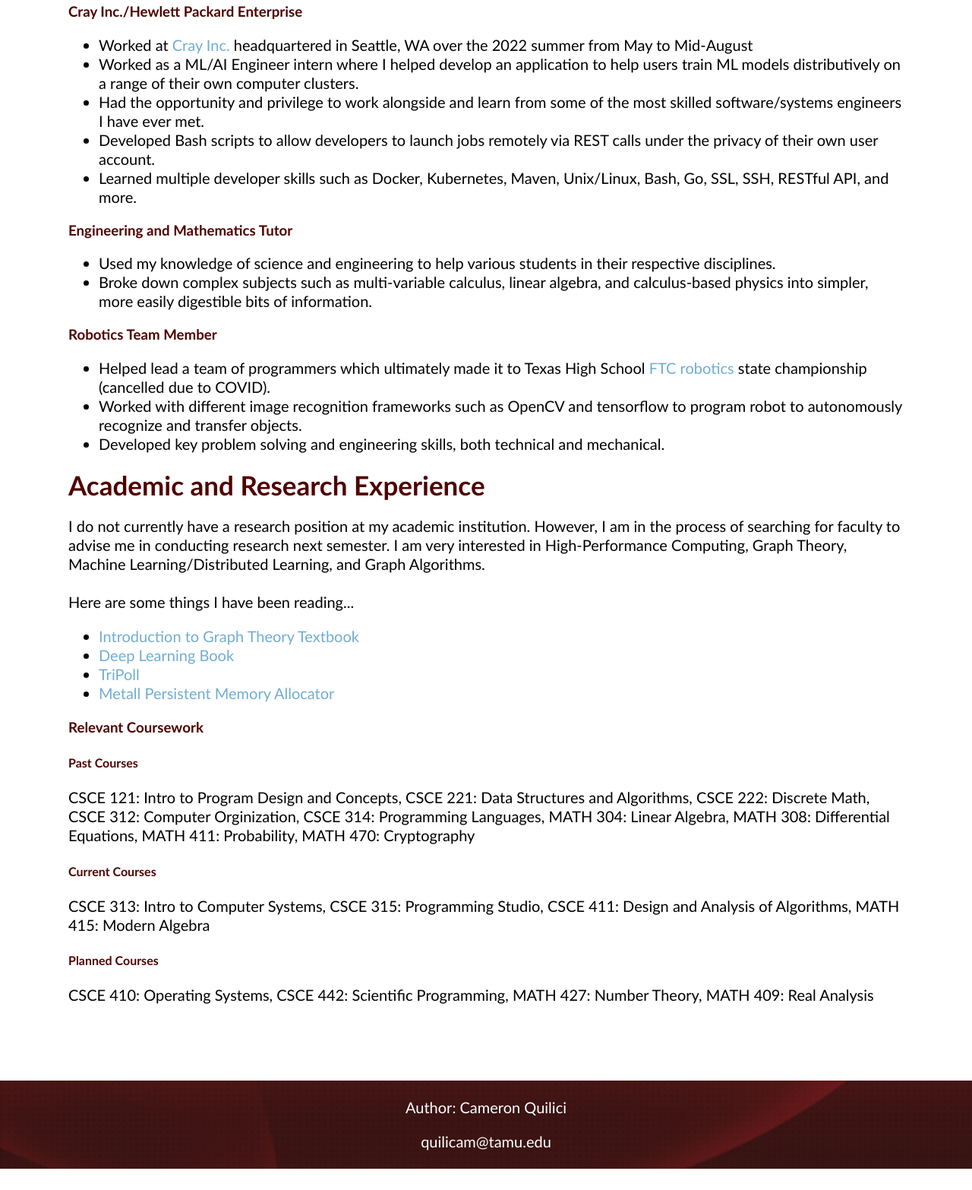
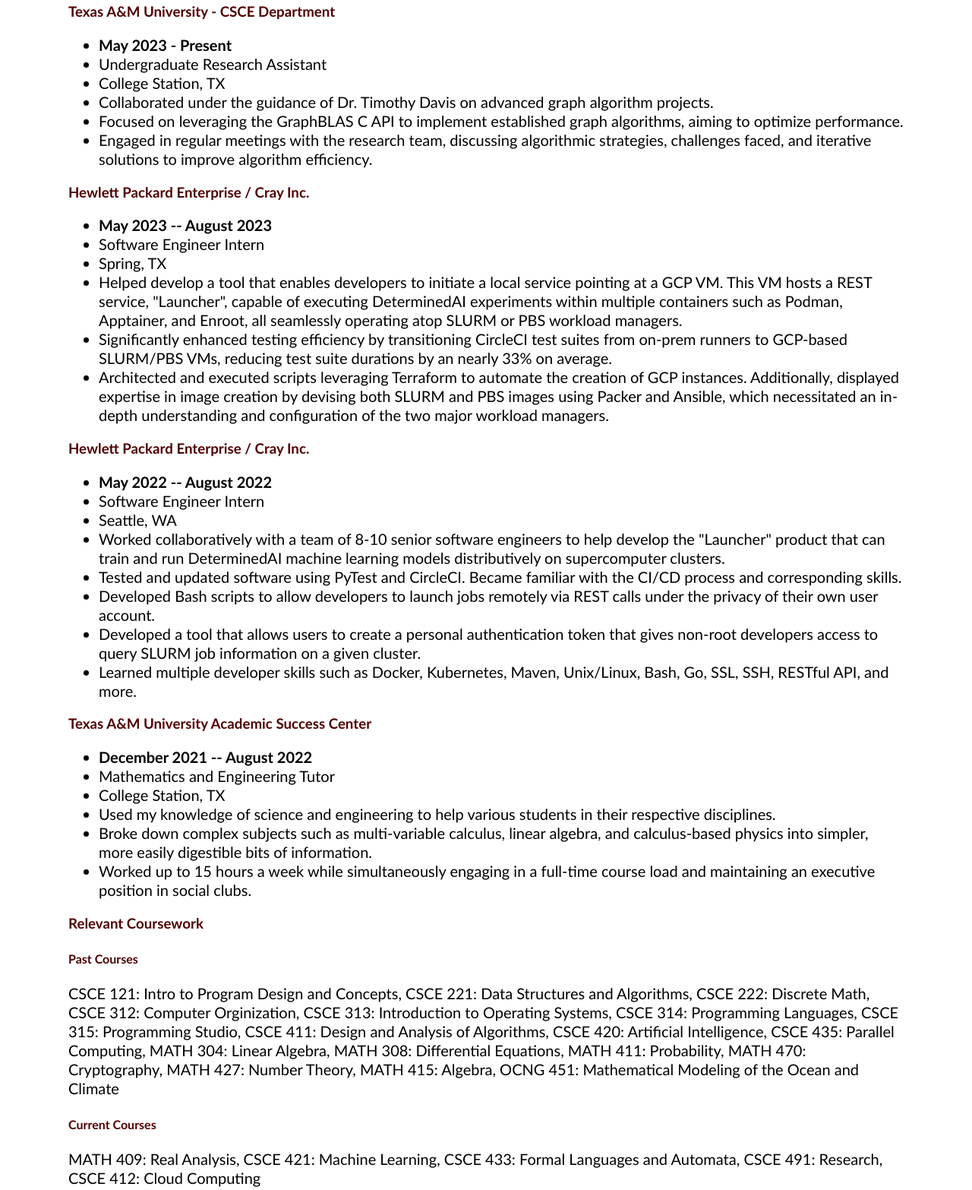
Before and after one commit to cquil11/cquil11.github.io, a plain HTML site: page qualifications.html in a window 1280 px wide. Shown: the part 258-1824 px from the top of the page at 76% size. Before the commit the page ends 1796 px from the top, so only its background shows below. Drawn offline with Linux system fonts and the light colour scheme.

Commit message:
Updating website November 2023

```diff
--- a/qualifications.html
+++ b/qualifications.html
@@ -39,61 +39,66 @@
         <div class="content-bit">
             <h2>Work Experience</h2>
 
-            <h3>Cray Inc./Hewlett Packard Enterprise</h3>
+            <h3>Texas A&amp;M University - CSCE Department</h3>
             <ul>
-                <li>Worked at <a href="https://www.hpe.com/us/en/compute/hpc.html">Cray Inc.</a> headquartered in Seattle, WA over the 2022 summer from May to Mid-August</li>
-                <li>Worked as a ML/AI Engineer intern where I helped develop an application to help users train ML
-                    models
-                    distributively on a range of their own computer clusters.</li>
-                <li>Had the opportunity and privilege to work alongside and learn from some of the most skilled
-                    software/systems engineers I have ever met.</li>
-                <li>Developed Bash scripts to allow developers to launch jobs remotely via REST calls under the privacy
-                    of
-                    their
-                    own user account.</li>
-                <li>Learned multiple developer skills such as Docker, Kubernetes, Maven, Unix/Linux, Bash, Go, SSL, SSH,
-                    RESTful
-                    API, and more.</li>
+                <li><strong>May 2023 - Present</strong></li>
+                <li>Undergraduate Research Assistant</li>
+                <li>College Station, TX</li>
+                <li>Collaborated under the guidance of Dr. Timothy Davis on advanced graph algorithm projects.</li>
+                <li>Focused on leveraging the GraphBLAS C API to implement established graph algorithms, aiming to
+                    optimize performance.</li>
+                <li>Engaged in regular meetings with the research team, discussing algorithmic strategies, challenges
+                    faced, and iterative solutions to improve algorithm efficiency.</li>
             </ul>
 
-            <h3>Engineering and Mathematics Tutor</h3>
+            <h3>Hewlett Packard Enterprise / Cray Inc.</h3>
             <ul>
-                <li>Used my knowledge of science and engineering to help various students in their respective
-                    disciplines.
-                </li>
-                <li>Broke down complex subjects such as multi-variable calculus, linear algebra, and calculus-based
-                    physics
-                    into
-                    simpler, more easily digestible bits of information.</li>
+                <li><strong>May 2023 -- August 2023</strong></li>
+                <li>Software Engineer Intern</li>
+                <li>Spring, TX</li>
+                <li>Helped develop a tool that enables developers to initiate a local service pointing at a GCP VM. This
+                    VM hosts a REST service, "Launcher", capable of executing DeterminedAI experiments within multiple
+                    containers such as Podman, Apptainer, and Enroot, all seamlessly operating atop SLURM or PBS
+                    workload managers.</li>
+                <li>Significantly enhanced testing efficiency by transitioning CircleCI test suites from on-prem runners
+                    to GCP-based SLURM/PBS VMs, reducing test suite durations by an nearly 33% on average.</li>
+                <li>Architected and executed scripts leveraging Terraform to automate the creation of GCP instances.
+                    Additionally, displayed expertise in image creation by devising both SLURM and PBS images using
+                    Packer and Ansible, which necessitated an in-depth understanding and configuration of the two major
+                    workload managers.</li>
             </ul>
 
-            <h3>Robotics Team Member</h3>
+            <h3>Hewlett Packard Enterprise / Cray Inc.</h3>
             <ul>
-                <li>Helped lead a team of programmers which ultimately made it to Texas High School <a href="https://www.firstinspires.org/robotics/ftc">FTC robotics</a> state
-                    championship (cancelled due to COVID).</li>
-                <li>Worked with different image recognition frameworks such as OpenCV and tensorflow to program robot to
-                    autonomously recognize and transfer objects.</li>
-                <li>Developed key problem solving and engineering skills, both technical and mechanical.</li>
+                <li><strong>May 2022 -- August 2022</strong></li>
+                <li>Software Engineer Intern</li>
+                <li>Seattle, WA</li>
+                <li>Worked collaboratively with a team of 8-10 senior software engineers to help develop the "Launcher"
+                    product that can train and run DeterminedAI machine learning models distributively on supercomputer
+                    clusters.</li>
+                <li>Tested and updated software using PyTest and CircleCI. Became familiar with the CI/CD process and
+                    corresponding skills.</li>
+                <li>Developed Bash scripts to allow developers to launch jobs remotely via REST calls under the privacy
+                    of their own user account.</li>
+                <li>Developed a tool that allows users to create a personal authentication token that gives non-root
+                    developers access to query SLURM job information on a given cluster.</li>
+                <li>Learned multiple developer skills such as Docker, Kubernetes, Maven, Unix/Linux, Bash, Go, SSL, SSH,
+                    RESTful API, and more.</li>
             </ul>
 
-            <h2>Academic and Research Experience</h2>
-            <p>I do not currently have a research position at my academic institution. However, I am in the process of
-                searching
-                for faculty to advise me in conducting research next semester. I am
-                very interested in High-Performance Computing, Graph Theory, Machine Learning/Distributed Learning, and
-                Graph
-                Algorithms.
-                <br>
-                <br>
-                Here are some things I have been reading...
+            <h3>Texas A&amp;M University Academic Success Center</h3>
             <ul>
-                <li><a href="https://www.maths.ed.ac.uk/~v1ranick/papers/wilsongraph.pdf">Introduction to Graph Theory
-                        Textbook</a></li>
-                <li><a href="https://www.deeplearningbook.org/">Deep Learning Book</a></li>
-                <li><a href="https://dl.acm.org/doi/10.1145/3458817.3476200">TriPoll</a></li>
-                <li><a href="https://arxiv.org/pdf/2108.07223.pdf">Metall Persistent Memory Allocator</a></li>
+                <li><strong>December 2021 -- August 2022</strong></li>
+                <li>Mathematics and Engineering Tutor</li>
+                <li>College Station, TX</li>
+                <li>Used my knowledge of science and engineering to help various students in their respective
+                    disciplines.</li>
+                <li>Broke down complex subjects such as multi-variable calculus, linear algebra, and calculus-based
+                    physics into simpler, more easily digestible bits of information.</li>
+                <li>Worked up to 15 hours a week while simultaneously engaging in a full-time course load and
+                    maintaining an executive position in social clubs.</li>
             </ul>
-            </p>
+
 
             <h3>Relevant Coursework</h3>
 
@@ -101,22 +106,25 @@
             <p>
                 CSCE 121: Intro to Program Design and Concepts, CSCE 221: Data Structures and Algorithms, CSCE 222:
                 Discrete
-                Math, CSCE 312: Computer Orginization, CSCE 314: Programming Languages, MATH 304: Linear Algebra, MATH
+                Math, CSCE 312: Computer Orginization, CSCE 313: Introduction to Operating Systems, CSCE 314:
+                Programming Languages, CSCE 315: Programming Studio, CSCE 411: Design and Analysis of Algorithms, CSCE
+                420: Artificial Intelligence, CSCE 435: Parallel Computing, MATH 304: Linear Algebra, MATH
                 308:
-                Differential Equations, MATH 411: Probability, MATH 470: Cryptography
+                Differential Equations, MATH 411: Probability, MATH 470: Cryptography, MATH 427: Number Theory, MATH
+                415: Algebra, OCNG 451: Mathematical Modeling of the Ocean and Climate
             </p>
 
             <h4>Current Courses</h4>
             <p>
-                CSCE 313: Intro to Computer Systems, CSCE 315: Programming Studio, CSCE 411: Design and Analysis of
-                Algorithms,
-                MATH 415: Modern Algebra
+                MATH 409: Real Analysis, CSCE 421: Machine Learning, CSCE 433: Formal Languages and Automata, CSCE 491:
+                Research, CSCE 412: Cloud
+                Computing
             </p>
 
             <h4>Planned Courses</h4>
             <p>
-                CSCE 410: Operating Systems, CSCE 442: Scientific Programming, MATH 427: Number Theory, MATH 409: Real
-                Analysis
+                CSCE 442: Scientific Programming, MATH 447: Principles of Analysis II, STAT 212: Principles of
+                Statistics II
             </p>
         </div>
     </div>
```
Also changed, not shown: experience.html (+2 -3 lines), index.html (+10 -7 lines), portfolio.html (+15 -0 lines), resume.html (deleted), 1 other file.
